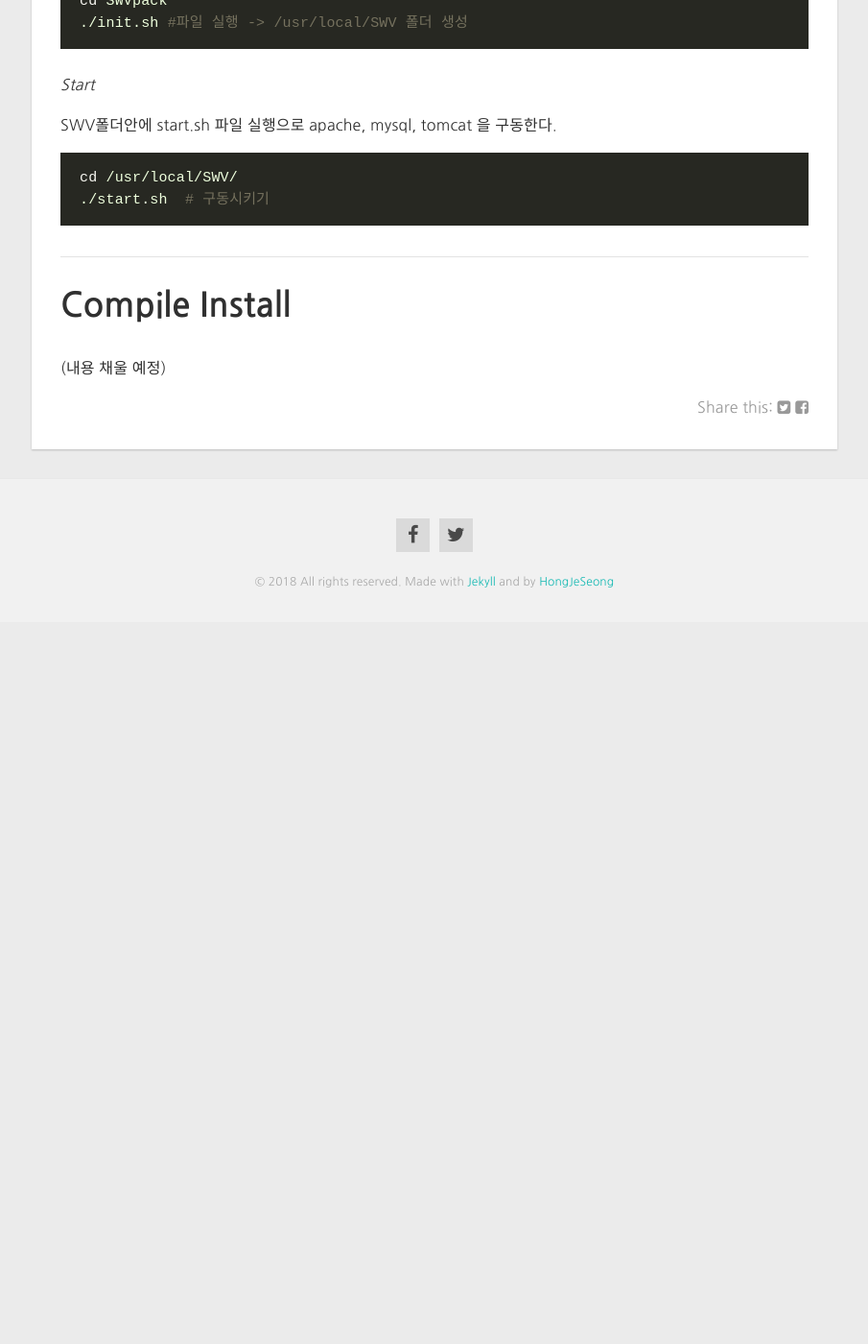
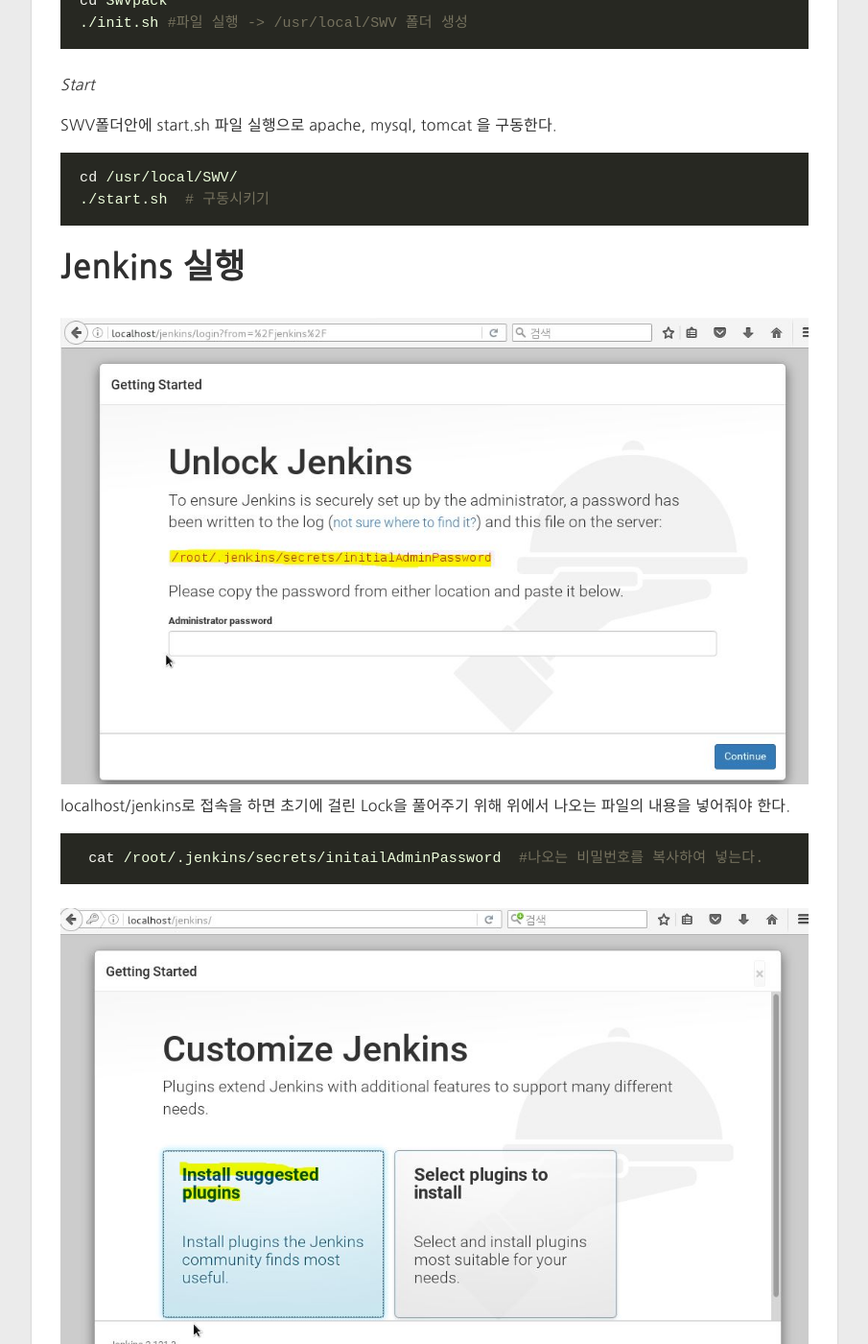
Before and after one commit to HongJeSeong/HongJeSeong.github.io, a Jekyll site: the page built from _posts/study/2018-09-08-SWV.md, in a window 1280 px wide and 1400 px high, scrolled down 5525 px. Shown: the whole window at 96% size, without its empty margins (187-1092 px from the left). Built offline with Jekyll 4.4.1, drawn with Linux system fonts in a browser that asks for light colours; nearby versions of some CDN libraries; before the commit the page ends 6173 px from its top, so only the background shows below that; some of the changed text lies outside the part shown.

Commit message:
Update 2018-09-08-SWV.md

````diff
--- a/_posts/study/2018-09-08-SWV.md
+++ b/_posts/study/2018-09-08-SWV.md
@@ -86,7 +86,24 @@
 ./start.sh  # 구동시키기
 ```
 
+# Jenkins 실행
+ ![](../../images/posts/SWV/start_jenkins.JPG)
+ localhost/jenkins로 접속을 하면 초기에 걸린 Lock을 풀어주기 위해 위에서 나오는 파일의 내용을 넣어줘야 한다.
+ ```sh
+ cat /root/.jenkins/secrets/initailAdminPassword  #나오는 비밀번호를 복사하여 넣는다.
+ ```
+ ![](../../images/posts/SWV/start_jenkins2.JPG)
+플러그인 설치 단계로 넘어간다.
 
+ ![](../../images/posts/SWV/start_jenkins3.JPG)
+ 플러그인 설치 진행중
+
+ ![](../../images/posts/SWV/start_jenkins4.JPG)
+  첫 관리자 계정을 만드는 화면이다. 폼에 맞게 내용을 적어주어 만들고, 계속 다음 단계로 넘어가 설치를 완료한다..
+
+# Redmine 실행
+![](../../images/posts/SWV/start_redmine.JPG)
+localhost/redmine으로 접속하여 redmine을 사용 가능하다.
 
 ---------------------------------------
 # Compile Install
````
